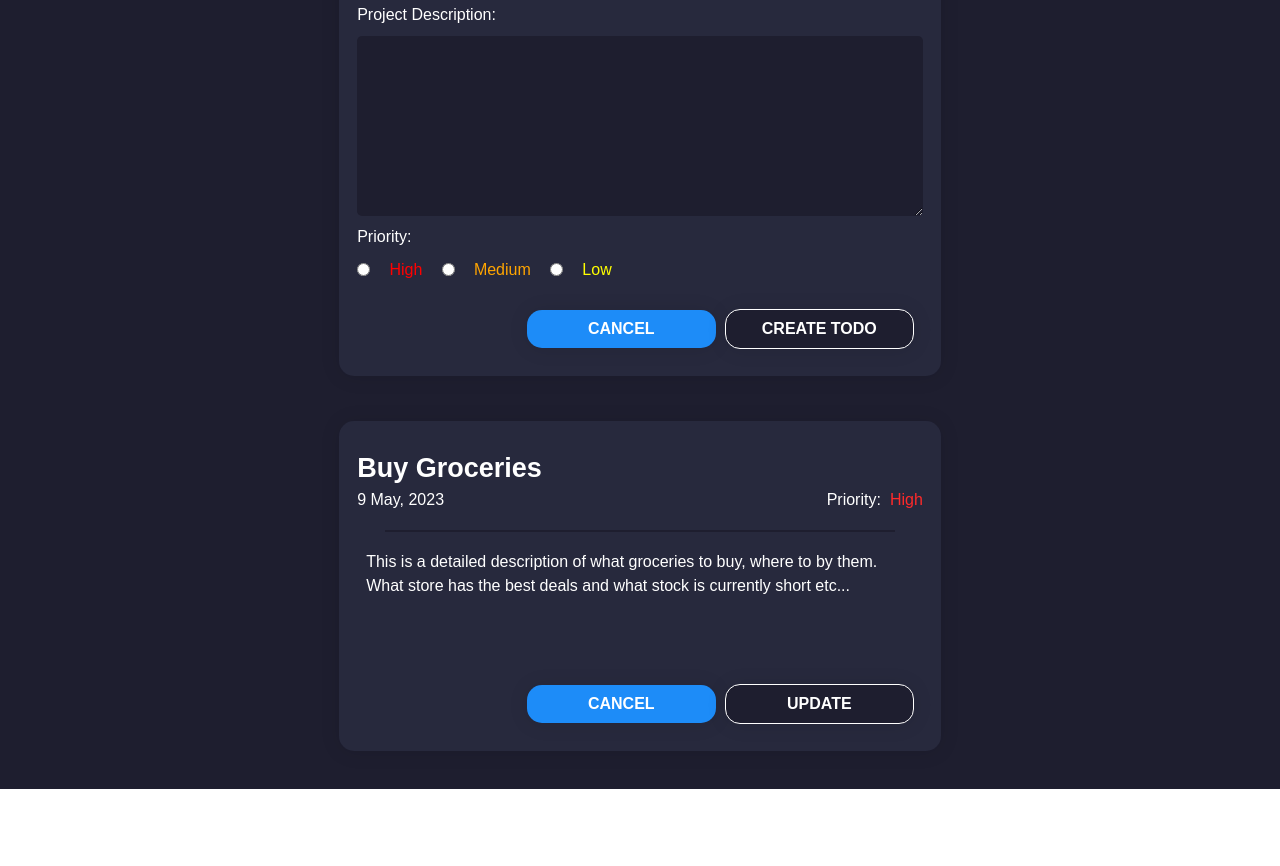
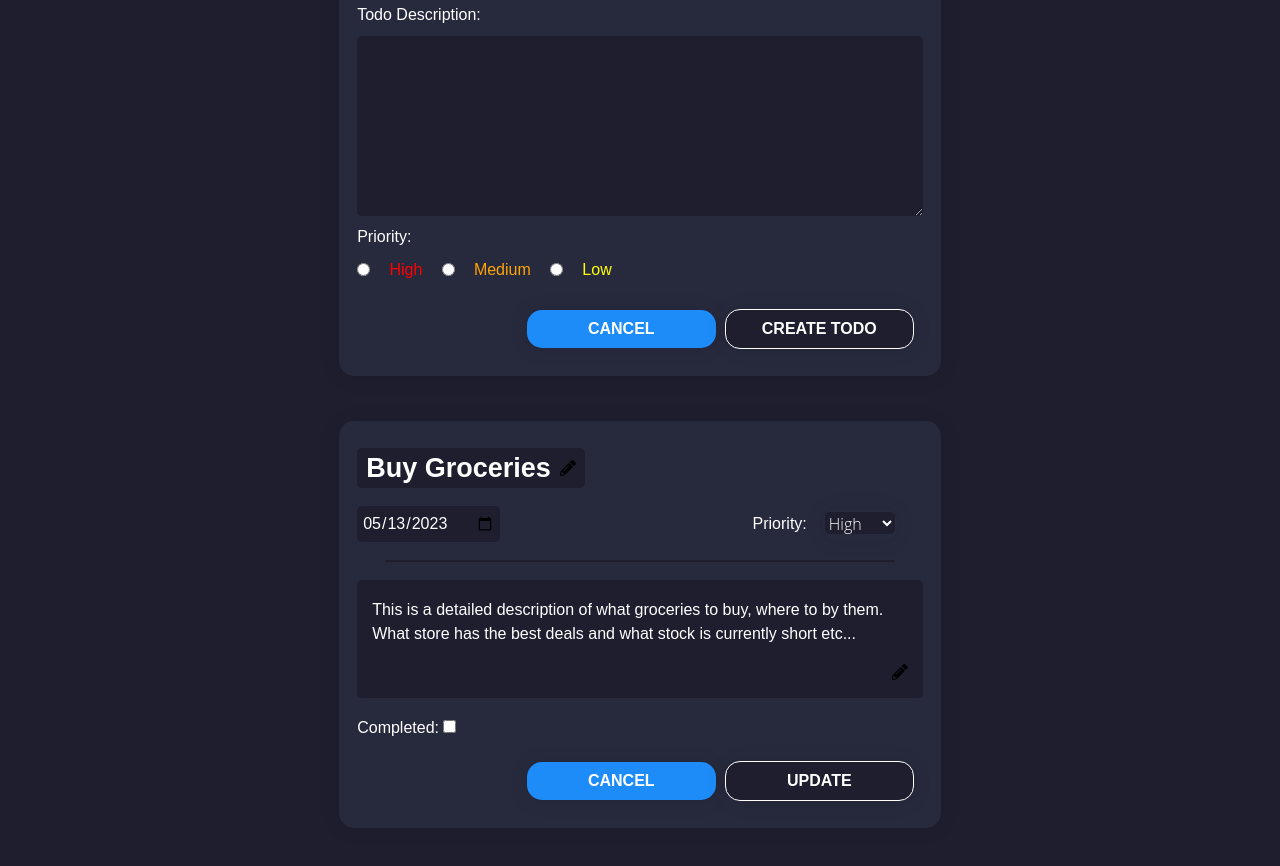
Before and after one commit to ksh009/top-todo-application, a website: page index.html in a window 1280 px wide. Shown: the part 3010-3876 px from the top of the page. Before the commit the page ends 3799 px from the top, so only its background shows below. Drawn offline with Linux system fonts and the light colour scheme.

Commit message:
Detailed todo component editable

```diff
--- a/index.html
+++ b/index.html
@@ -345,7 +345,7 @@
 					<label for="title">Title:</label>
 					<input type="text" id="title" name="title" required />
 
-					<label for="project_description">Project Description:</label>
+					<label for="project_description">Todo Description:</label>
 					<textarea
 						name="project_description"
 						id="project_description"
@@ -380,17 +380,40 @@
 			<!-- Detailed Todo view -->
 			<div class="detailed-todo-container">
 				<div class="detailed-todo-header">
-					<h3>Buy Groceries</h3>
+					<h3 contenteditable>Buy Groceries</h3>
+					<i class="fas fa-pencil-alt edit-icon"></i>
 				</div>
 				<div class="detailed-todo-stats">
-					<p class="todo-stats-date">9 May, 2023</p>
-                    <span class="todo-stats-level">Priority:<p>High</p></span>
+					<input
+						type="date"
+						id="date"
+						name="date"
+						required
+						value="2023-05-13"
+					/>
+					<span class="todo-stats-level"
+						>Priority:
+						<div class="filter-menu font-awesome">
+							<select class="far">
+								<option class="far high">High</option>
+								<option class="far medium">Medium</option>
+								<option class="far low">Low</option>
+							</select>
+						</div></span
+					>
 				</div>
 				<hr class="project-hr" />
 				<div class="detailed-todo-body">
-					<p>
-						This is a detailed description of what groceries to buy, where to by them. What store has the best deals and what stock is currently short etc...
+					<p contenteditable>
+						This is a detailed description of what groceries to buy, where to by
+						them. What store has the best deals and what stock is currently
+						short etc...
 					</p>
+					<i class="fas fa-pencil-alt edit-icon"></i>
+				</div>
+				<div class="detailed-completed">
+					<label for="completed">Completed:</label>
+					<input type="checkbox" id="completed" name="completed" />
 				</div>
 				<div class="detailed-todo-footer">
 					<!-- Todo.length > 0 ? show these two buttons below : remove proceed button. keep cancel and change text to close -->
--- a/styles.css
+++ b/styles.css
@@ -623,7 +623,7 @@ input:focus {
 /* Detailed todo view modal */
 .detailed-todo-container {
 	width: 50%;
-	max-height: 33rem;
+	max-height: fit-content;
 	margin: 45px 0 0 0;
 	padding: 27px 18px;
 	box-shadow: var(--box-shadow-col-alt);
@@ -637,17 +637,27 @@ input:focus {
 }
 
 .detailed-todo-header {
-	width: 100%;
 	display: flex;
 	flex-direction: row;
 	justify-content: space-between;
 	align-items: center;
 	margin-bottom: 0;
+	align-self: flex-start;
+	background-color: var(--bg-color);
+	border-radius: var(--border-radius-alt);
+	padding: 0 9px;
 }
 
 .detailed-todo-header h3 {
 	color: var(--text-color);
 	font-size: 27px;
+	cursor: pointer;
+	width: fit-content;
+	transition: background-color 0.2 ease-in;
+}
+
+.detailed-todo-header i {
+	margin-left: 9px;
 }
 
 .detailed-todo-stats {
@@ -657,12 +667,31 @@ input:focus {
 	justify-content: space-between;
 	align-items: center;
 	color: var(--text-color);
-	margin-bottom: 18px;
+	margin: 18px 0 18px 0;
+}
+
+.detailed-todo-stats input {
+	padding: 5px;
+	border: none;
+	border-radius: var(--border-radius-alt);
+	background-color: var(--bg-color);
+	color: var(--text-color);
+	margin: 0;
 }
 
 .todo-stats-level {
 	display: flex;
 	flex-direction: row;
+	align-items: center;
+}
+
+.todo-stats-level .filter-menu {
+	width: 45%;
+	margin: 0 15px;
+	padding: 3px;
+	background-color: var(--component-color);
+	box-shadow: var(--box-shadow-col-alt);
+	border-radius: var(--border-radius);
 }
 
 .todo-stats-level p {
@@ -672,12 +701,33 @@ input:focus {
 
 .detailed-todo-body {
 	display: flex;
-	flex-direction: row;
+	flex-direction: column;
 	justify-content: center;
-	height: 27rem;
+	height: fit-content;
 	color: var(--text-color);
-	padding: 0 9px;
-	margin-top: 18px;
+	padding: 18px 15px;
+	margin: 18px 0 18px 0;
+	background-color: var(--bg-color);
+	border-radius: var(--border-radius-alt);
+}
+
+.detailed-todo-body p {
+	cursor: pointer;
+}
+
+.detailed-todo-body i {
+	align-self: flex-end;
+	margin: 18px 0 0 9px;
+	color: black;
+}
+
+.detailed-completed {
+	display: inline-block;
+	width: 100%;
+}
+
+.detailed-completed label {
+	color: var(--text-color);
 }
 
 .detailed-todo-footer {
```
Lines whose indentation alone changed are shown as unchanged.
